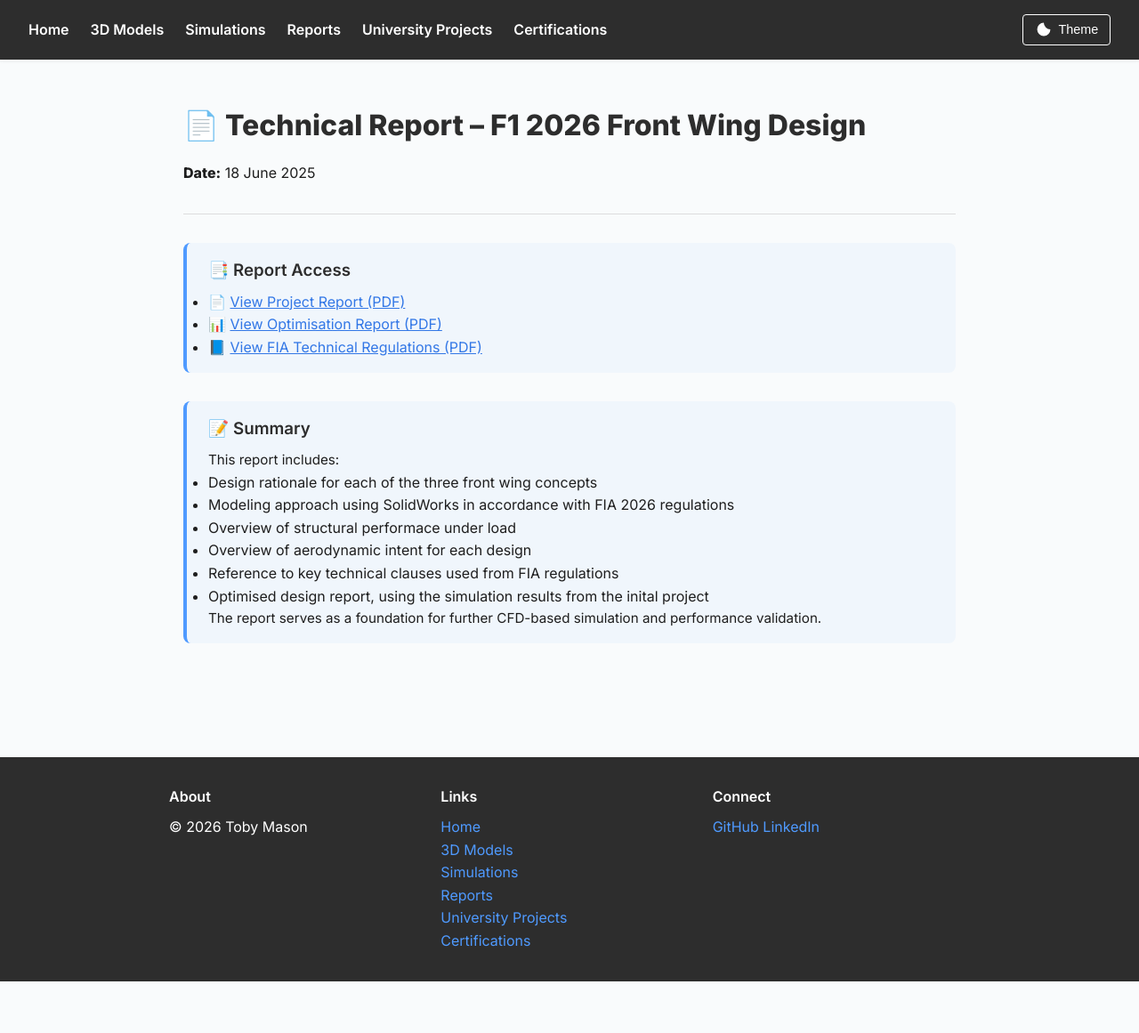
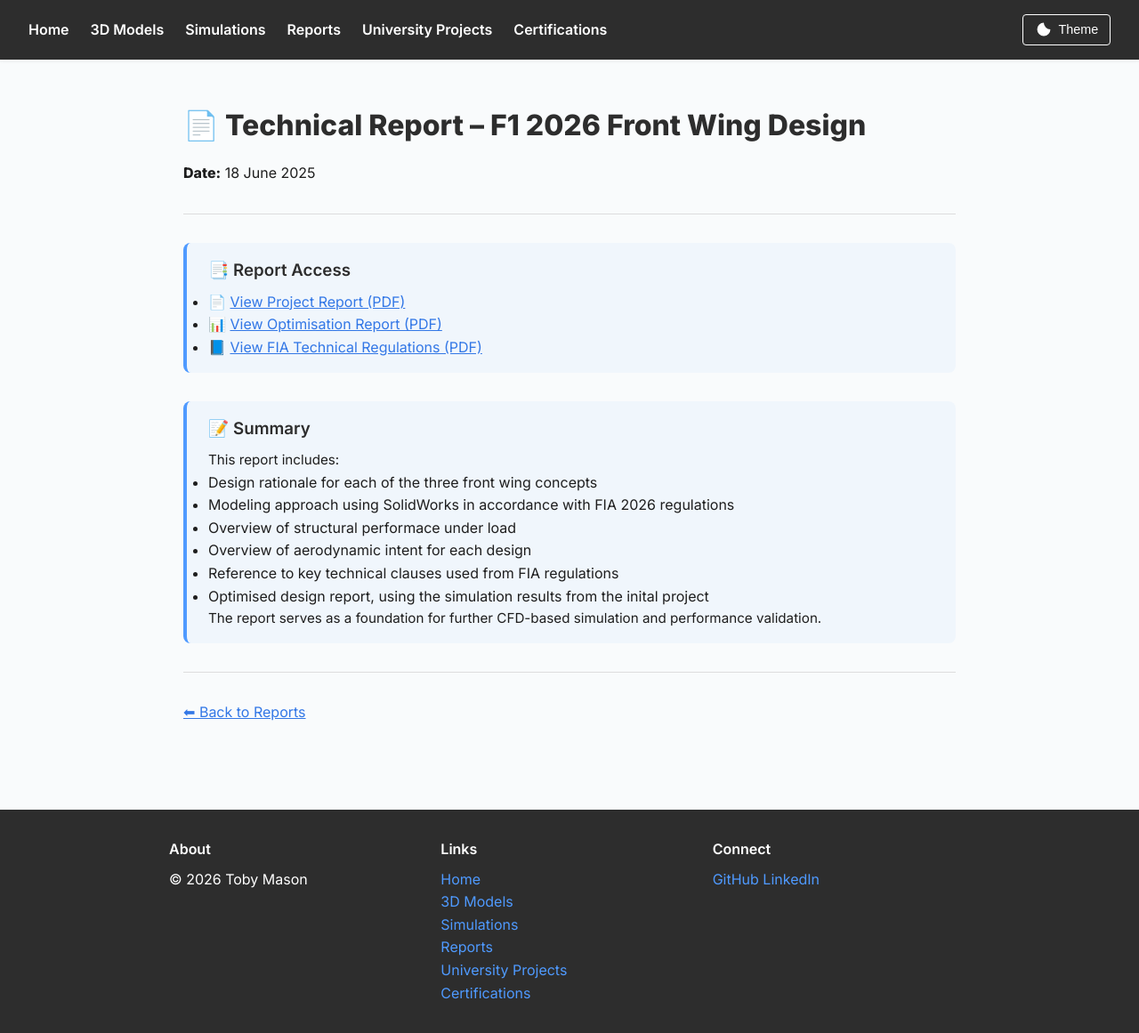
Before and after one commit to tob-mas/engineeringportfolio, a Jekyll site: the page built from reports/18.06.25/index.md, in a window 1280 px wide and 1161 px high. Shown: the whole window at 89% size. Built offline with Jekyll 4.4.1, drawn with Linux system fonts in a browser that asks for light colours.

Commit message:
Add back navigation link to reports index

```diff
--- a/reports/18.06.25/index.md
+++ b/reports/18.06.25/index.md
@@ -31,3 +31,7 @@ permalink: /reports/18.06.25/
   </ul>
   <p>The report serves as a foundation for further CFD-based simulation and performance validation.</p>
 </div>
+
+---
+
+[⬅ Back to Reports]({{ site.baseurl }}/reports/)
```
